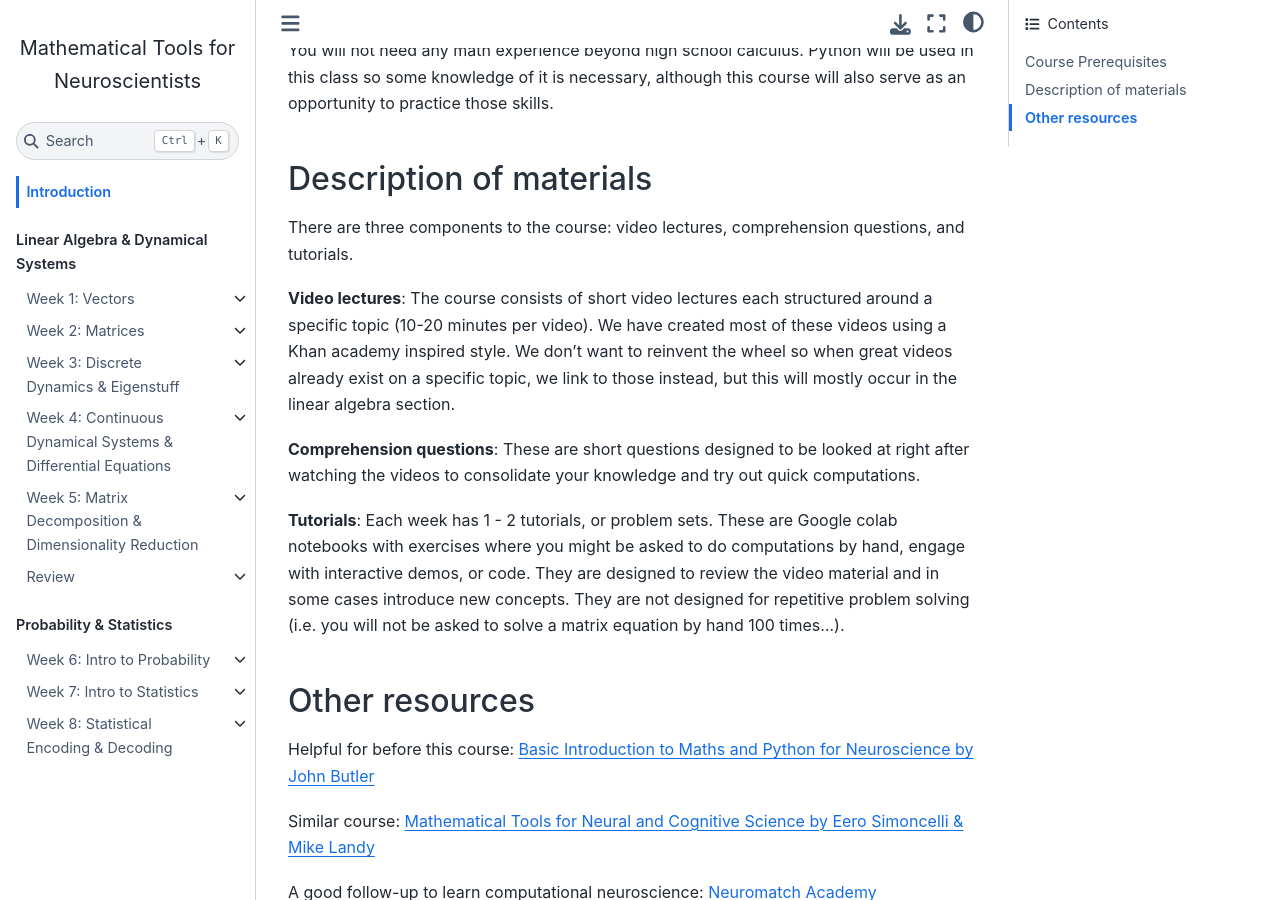
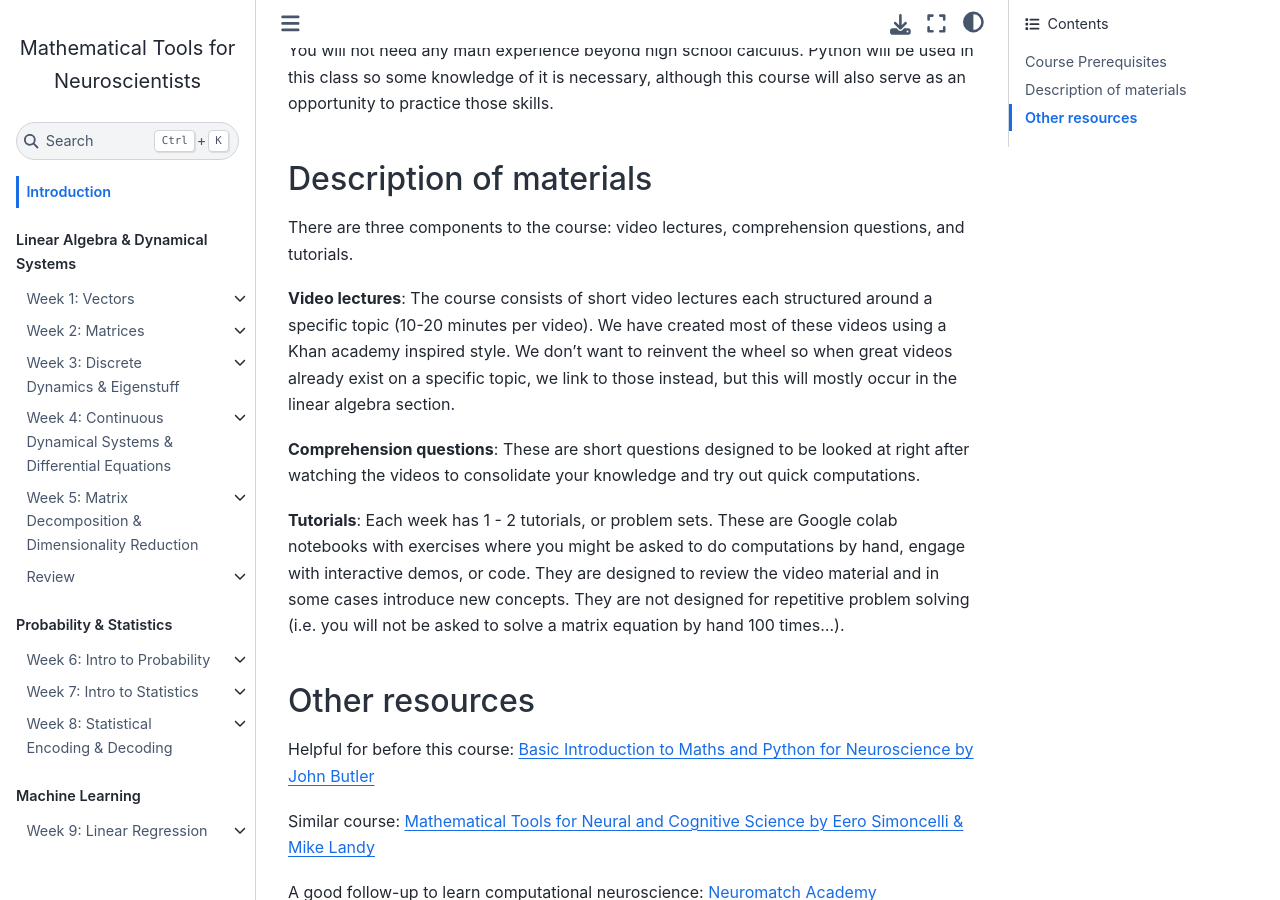
Before and after one commit to ebatty/MathToolsforNeuroscience, a Jupyter Book: the page built from intro.md, in a window 1280 px wide and 900 px high, scrolled down 530 px. Built offline with Jupyter Book 1.0.4 settings and Sphinx 7.4.7 and the Sphinx Book theme 1.1.4, drawn with Linux system fonts in a browser that asks for light colours; pages that are not in the unit, such as notebooks, are missing from menus; some of the changed lines change nothing that is shown.

Commit message:
Update _toc.yml

```diff
--- a/_toc.yml
+++ b/_toc.yml
@@ -70,3 +70,10 @@ parts:
       - file: Week8/Video82.ipynb
       - file: Week8/Week8Tutorial1.ipynb
       - file: Week8/Week8Tutorial2.ipynb
+  - caption: Machine Learning
+    chapters:
+    - file: Week9/Overview.md
+      sections:
+      - file: Week9/Video91.ipynb
+      - file: Week9/Video92.ipynb
+      - file: Week9/Video93.ipynb
```
